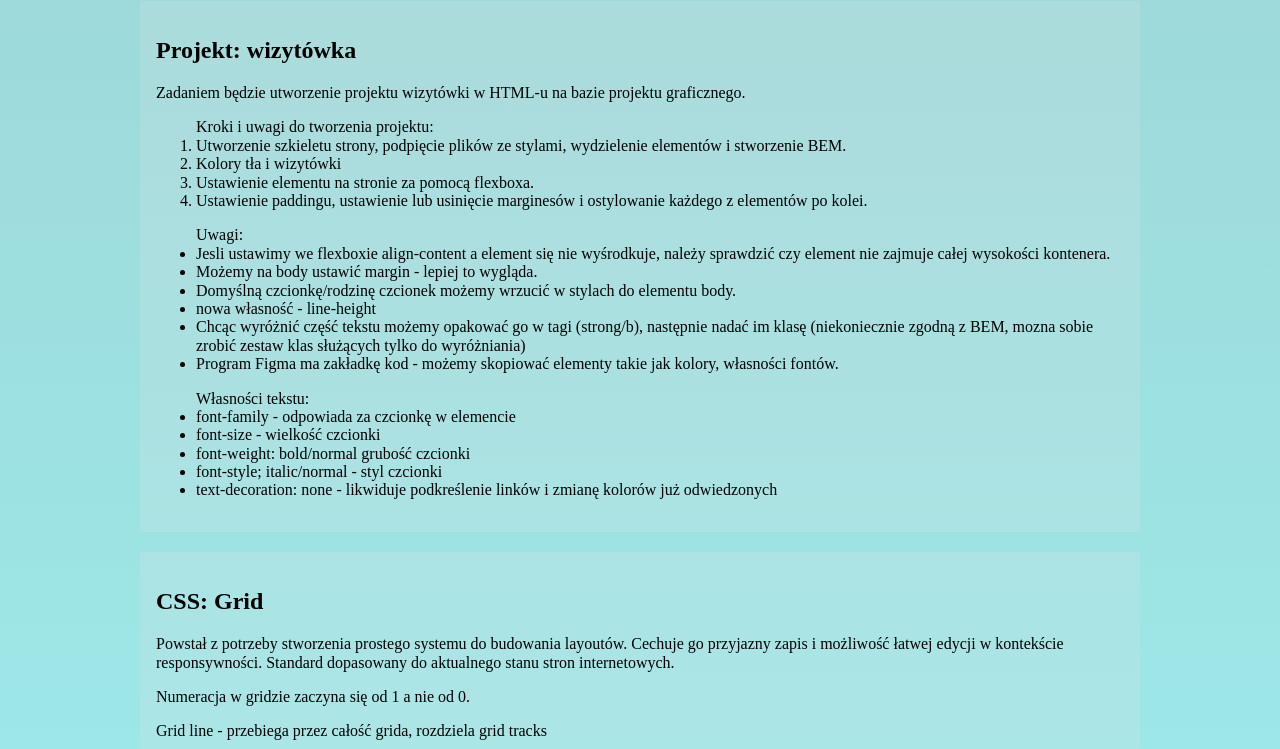
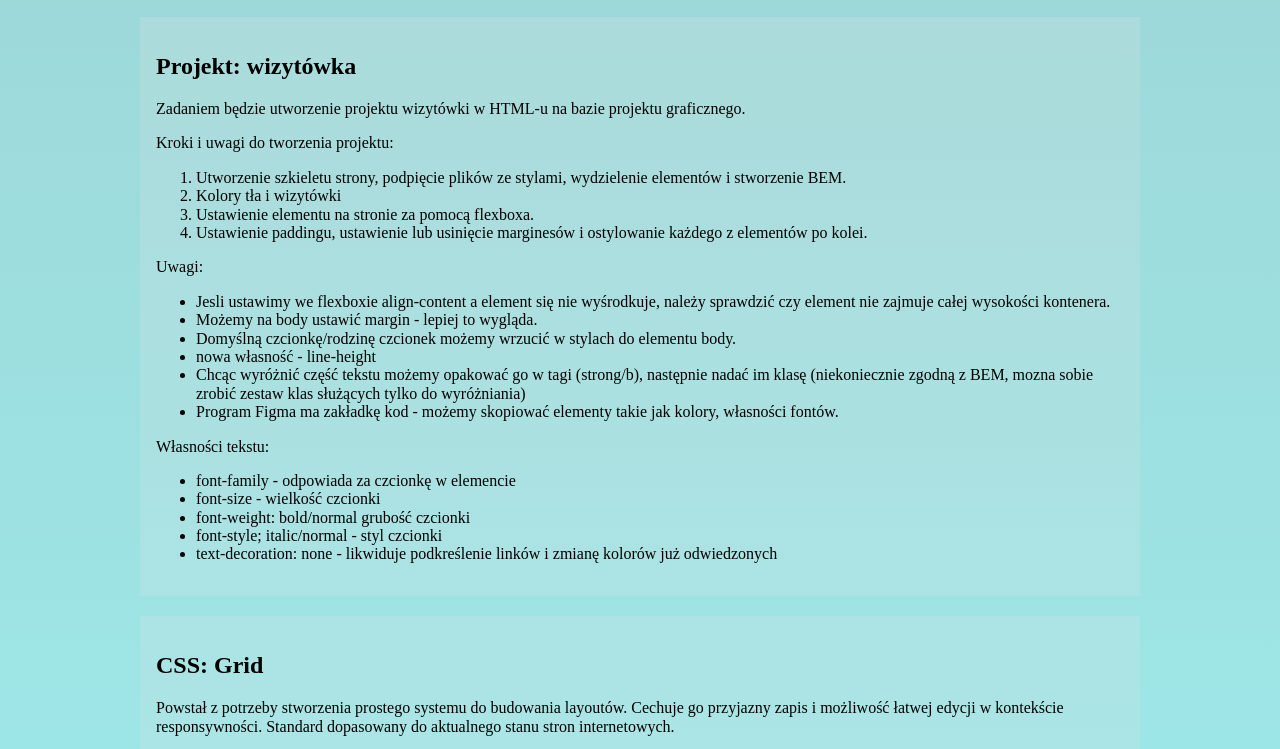
Before and after one commit to michalpekacz/homepage, a plain HTML site: page nauka-css.html in a window 1280 px wide. Shown: the part 3633-4382 px from the top of the page. Drawn offline with Linux system fonts and the light colour scheme.

Commit message:
validator bugs checked

```diff
--- a/nauka-css.html
+++ b/nauka-css.html
@@ -9,9 +9,10 @@
   </head>
   <body>
     <header class="header">
-      <button class="hamburger hamburger--js" aria-label="Otwórz menu">🍔</button>
+      <button class="hamburger hamburger--js" aria-label="Otwórz menu">
+        🍔
+      </button>
       <nav class="navigation navigation--js">
-
         <a class="navigation__link navigation__link--homepage" href="index.html"
           >Strona główna</a
         >
@@ -19,7 +20,6 @@
         <a class="navigation__link" href="nauka-css.html">Nauka CSS</a>
         <a class="navigation__link" href="nauka-js.html">Nauka JavaScript</a>
         <a class="navigation__link" href="narzedzia.html">Narzędzia i linki</a>
-
       </nav>
     </header>
     <main class="main">
@@ -147,9 +147,8 @@
           header nav a), lepiej dodać klasę do elementu który nas interesuje (np
           klasa header-link do linków w nav) i stylować po tych klasach.
         </p>
+        <p>Nazewnictwo klas:</p>
         <ul class="section__list">
-          Nazewnictwo klas:
-        </ul>
           <li class="section__list-item">
             używamy pojedynczych słów z j. angielskiego
           </li>
@@ -165,6 +164,7 @@
             staramy się, żeby element miał jedną klasę (nie zwiększamy
             specyficzności bez potrzeby)
           </li>
+        </ul>
       </section>
       <section class="section">
         <h2 class="section__header">Box-model</h2>
@@ -249,8 +249,8 @@
           Zadaniem będzie utworzenie projektu wizytówki w HTML-u na bazie
           projektu graficznego.
         </p>
+        <p>Kroki i uwagi do tworzenia projektu:</p>
         <ol>
-          Kroki i uwagi do tworzenia projektu:
           <li>
             Utworzenie szkieletu strony, podpięcie plików ze stylami,
             wydzielenie elementów i stworzenie BEM.
@@ -266,9 +266,8 @@
             ostylowanie każdego z elementów po kolei.
           </li>
         </ol>
-
+        <p>Uwagi:</p>
         <ul>
-          Uwagi:
           <li>
             Jesli ustawimy we flexboxie align-content a element się nie
             wyśrodkuje, należy sprawdzić czy element nie zajmuje całej wysokości
@@ -294,8 +293,8 @@
             kolory, własności fontów.
           </li>
         </ul>
+        <p>Własności tekstu:</p>
         <ul>
-          Własności tekstu:
           <li>font-family - odpowiada za czcionkę w elemencie</li>
           <li>font-size - wielkość czcionki</li>
           <li>font-weight: bold/normal grubość czcionki</li>
```
Lines whose indentation alone changed are shown as unchanged.
